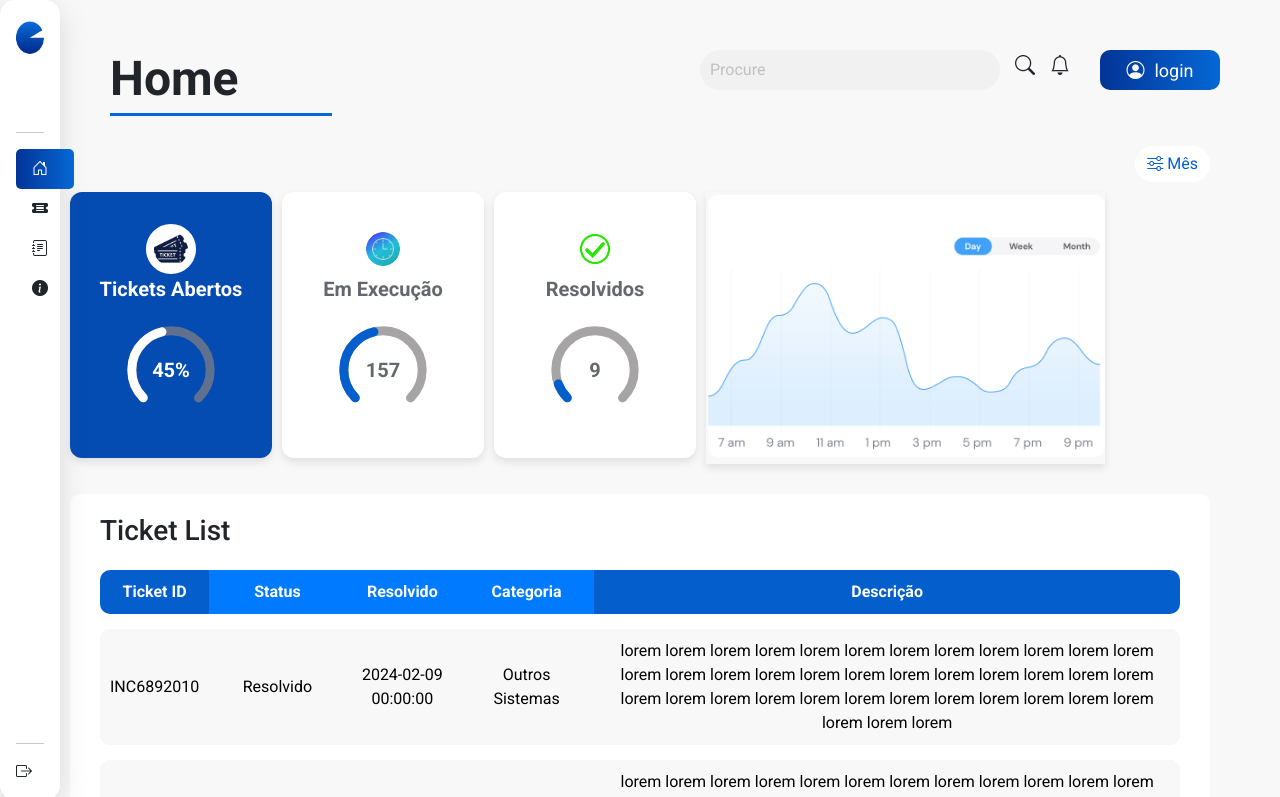
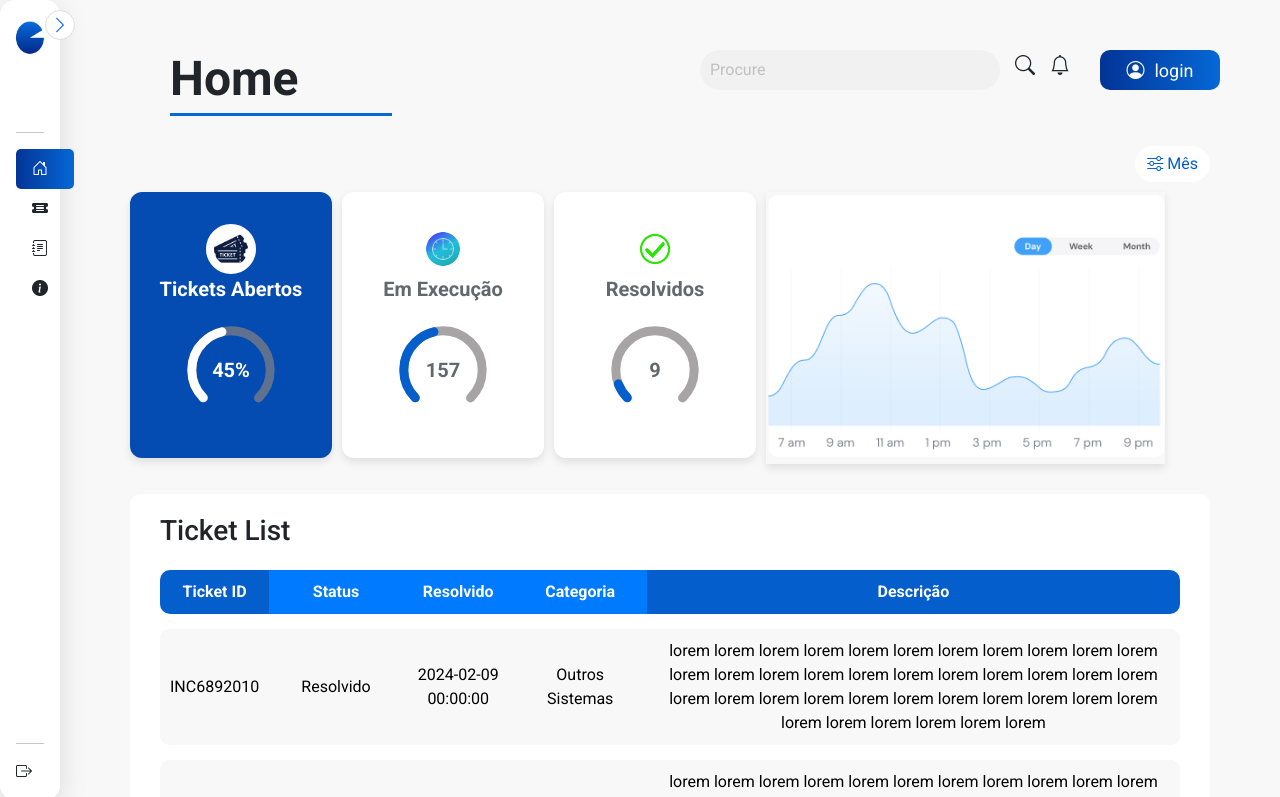
Before and after one commit to Grupo-1-TechTitans/Challenge-2-Entrega, a React (Vite) app: page /Home in a window 1280 px wide. Shown: the top 797 px of the page. Built offline with nearby package versions, Linux system fonts and the light colour scheme.

Commit message:
modificando a BarraLateral

```diff
--- a/package.json
+++ b/package.json
@@ -17,7 +17,8 @@
     "react-dom": "^18.3.1",
     "react-icon": "^1.0.0",
     "react-icons": "^5.3.0",
-    "react-router-dom": "^6.26.0"
+    "react-router-dom": "^6.26.1",
+    "sass": "^1.77.8"
   },
   "devDependencies": {
     "@eslint/js": "^9.8.0",
--- a/src/Componentes/BarraLateral/BarraLateral.css
+++ b/src/Componentes/BarraLateral/BarraLateral.css
@@ -4,7 +4,7 @@
   border-radius: 15px;
   background-color: white;
   box-shadow: rgba(100, 100, 111, 0.2) 0px 7px 29px 0px;
-  transition: all 0.3s ease-in-out;
+  transition: all 0.3s ease-in-out; /* Animação */
   position: fixed;
   top: 0;
   left: 0;
@@ -35,10 +35,11 @@
   color: #0d6efd;
 }
 
-
 .BarraLateral-custom.narrow {
   width: 60px;
+  transition: width 0.3s ease-in-out; /* Animação de largura */
 }
+
 
 .BarraLateral-custom.narrow .menu-text,
 .BarraLateral-custom.narrow .BarraLateral-logo span {
@@ -50,9 +51,37 @@
   height: 40px;
 }
 
+.toggle-button {
+  position: absolute;
+  top: 10px;
+  right: -15px;
+  background: white;
+  border: 1px solid #ddd;
+  border-radius: 50%;
+  cursor: pointer;
+  font-size: 18px;
+  color: #0d6efd;
+  z-index: 1002;
+  transition: transform 0.3s ease-in-out;
+  width: 30px;
+  height: 30px;
+  display: flex;
+  align-items: center;
+  justify-content: center;
+}
+
+.BarraLateral-custom.narrow .toggle-button i {
+  transform: rotate(180deg);
+}
+
+.BarraLateral-custom.open .toggle-button i {
+  transform: rotate(0deg);
+}
+
 @media (max-width: 768px) {
   .BarraLateral-custom {
     transform: translateX(-100%);
+    width: 250px;
   }
 
   .BarraLateral-custom.open {
@@ -67,6 +96,29 @@
     display: none;
   }
 
+  .toggle-button {
+    display: none;
+  }
+}
+
+@media (min-width: 769px) and (max-width: 1440px) {
+  .BarraLateral-custom {
+    width: 250px;
+  }
+
+  .BarraLateral-custom.narrow {
+    width: 60px;
+  }
+
+  .BarraLateral-custom.narrow .menu-text,
+  .BarraLateral-custom.narrow .BarraLateral-logo span {
+    display: none;
+  }
+
+  .BarraLateral-custom.narrow .BarraLateral-logo img {
+    width: 40px;
+    height: 40px;
+  }
 }
 
 @media (min-width: 1441px) {
@@ -74,3 +126,46 @@
     left: calc((100% - 1440px) / 2);
   }
 }
+
+.container-page {
+  display: flex;
+  flex-direction: row;
+  width: 100%;
+  max-width: 1440px;
+  height: auto;
+  margin: 0 auto;
+  background-color: #F8F8F8;
+  position: relative;
+  overflow-x: hidden;
+  padding: 20px;
+}
+
+.main-content {
+  flex-grow: 1;
+  padding: 20px;
+  background-color: #F8F8F8;
+  transition: margin-left 0.3s ease-in-out, width 0.3s ease-in-out; /* Animação de margem e largura */
+  width: calc(100% - 250px);
+  min-height: 100vh;
+  margin-left: 250px;
+}
+
+.BarraLateral-custom.narrow ~ .main-content {
+  width: calc(100% - 60px);
+  margin-left: 60px;
+}
+
+@media (max-width: 768px) {
+  .BarraLateral-custom {
+    transform: translateX(-100%);
+  }
+
+  .BarraLateral-custom.open {
+    transform: translateX(0);
+  }
+
+  .main-content {
+    width: 100%;
+    margin-left: 0;
+  }
+}
--- a/src/Componentes/BarraLateral/index.jsx
+++ b/src/Componentes/BarraLateral/index.jsx
@@ -1,4 +1,4 @@
-import React, { useState, useEffect } from 'react';
+import React, { useState, useEffect, useRef } from 'react';
 import 'bootstrap/dist/css/bootstrap.min.css';
 import 'bootstrap-icons/font/bootstrap-icons.css';
 import './BarraLateral.css';
@@ -8,20 +8,49 @@ import { Link } from 'react-router-dom';
 function BarraLateral() {
   const [isOpen, setIsOpen] = useState(true);
   const [isNarrow, setIsNarrow] = useState(false);
+  const sidebarRef = useRef(null);
 
   useEffect(() => {
     const handleResize = () => {
-      setIsOpen(window.innerWidth > 768);
-      setIsNarrow(window.innerWidth <= 1440);
+      const windowWidth = window.innerWidth;
+      if (windowWidth <= 768) {
+        setIsOpen(false);
+        setIsNarrow(false);
+      } else if (windowWidth <= 1440) {
+        setIsOpen(true);
+        setIsNarrow(true);
+      } else {
+        setIsOpen(true);
+        setIsNarrow(false);
+      }
     };
 
     handleResize();
     window.addEventListener('resize', handleResize);
-    return () => window.removeEventListener('resize', handleResize);
+
+    return () => {
+      window.removeEventListener('resize', handleResize);
+    };
   }, []);
 
   const toggleSidebar = () => {
-    setIsOpen(!isOpen);
+    if (window.innerWidth > 768) {
+      setIsNarrow(!isNarrow);
+    } else {
+      setIsOpen(!isOpen);
+    }
+  };
+
+  const handleMouseEnter = () => {
+    if (isNarrow) {
+      setIsNarrow(false);
+    }
+  };
+
+  const handleMouseLeave = () => {
+    if (!isNarrow && window.innerWidth <= 1440) {
+      setIsNarrow(true);
+    }
   };
 
   return (
@@ -29,7 +58,15 @@ function BarraLateral() {
       <button className={`hamburger ${isOpen ? 'hidden' : ''}`} onClick={toggleSidebar}>
         <i className="bi bi-list"></i>
       </button>
-      <div className={`d-flex flex-column flex-shrink-0 p-3 BarraLateral-custom ${isOpen ? 'open' : ''} ${isNarrow ? 'narrow' : ''}`}>
+      <div
+        ref={sidebarRef}
+        className={`d-flex flex-column flex-shrink-0 p-3 BarraLateral-custom ${isOpen ? 'open' : ''} ${isNarrow ? 'narrow' : ''}`}
+        onMouseEnter={handleMouseEnter}
+        onMouseLeave={handleMouseLeave}
+      >
+        <button className="toggle-button" onClick={toggleSidebar}>
+          <i className={`bi ${isNarrow ? 'bi-chevron-right' : 'bi-chevron-left'}`}></i>
+        </button>
         <Link to="/" className="d-flex BarraLateral-logo align-items-center mb-3 mb-md-0 me-md-auto link-dark text-decoration-none">
           <img src="/logo.png" alt="Tech Titans" className="" />
           <span className="fs-5">Tech Titans</span>
--- a/src/app.css
+++ b/src/app.css
@@ -1,9 +1,4 @@
-* {
-    margin: 0;
-    padding: 0;
-    box-sizing: border-box;
-    font-family: "Roboto", sans-serif;
-}
+
 
 .container-page {
     display: flex;
--- a/src/index.css
+++ b/src/index.css
@@ -4,23 +4,3 @@
   box-sizing: border-box;
   font-family: "Roboto", sans-serif;
 }
-
-.container {
-  display: flex;
-  width: 1440px;
-  flex-direction: row;
-  margin: 200 auto;
-  background-color: #F8F8F8;
-
-
-}
-
-.main-content {
-  flex-grow: 1;
-  padding: 20px;
-  background-color: #F8F8F8;
-}
-
-.main-content>* {
-  margin-bottom: 20px;
-}
```
Also changed, not shown: src/Pages/Tickets/index.jsx (+3 -6 lines), 1 other file (tests, documents, lock files or other folders).
